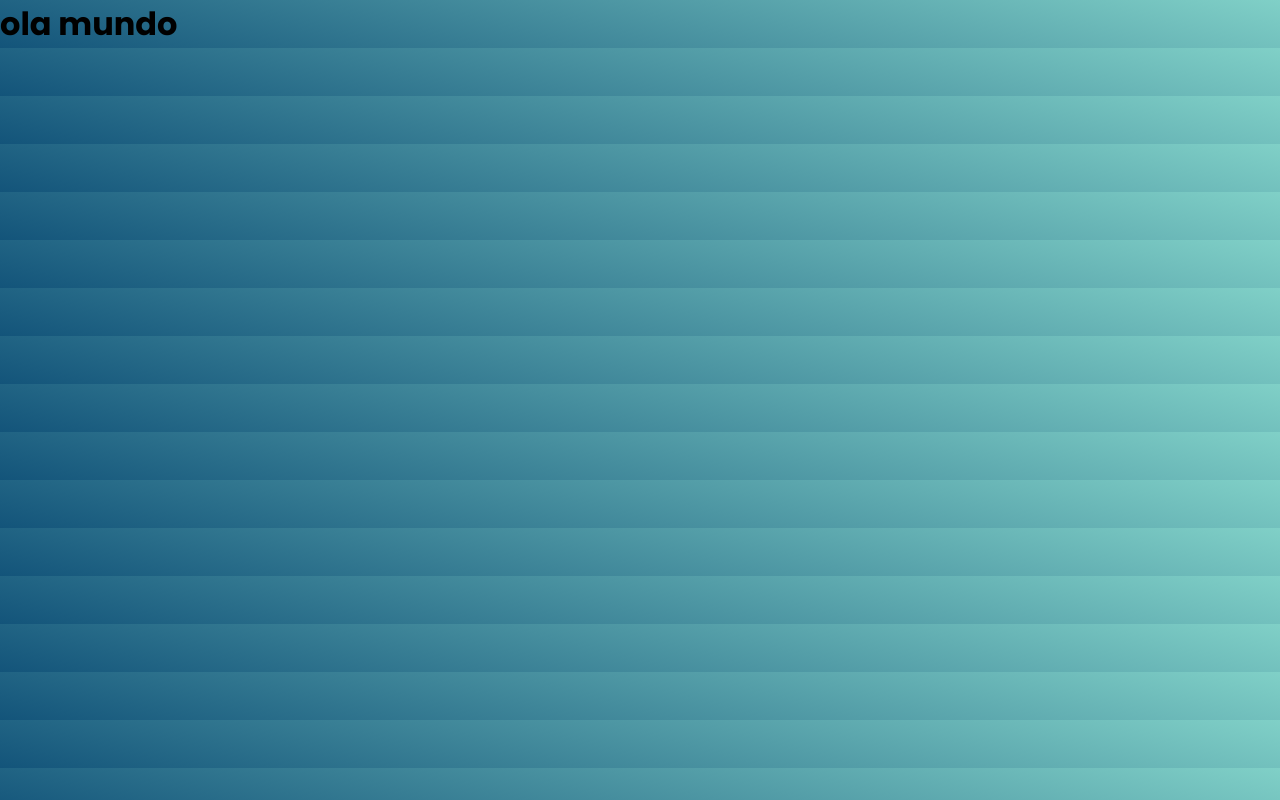
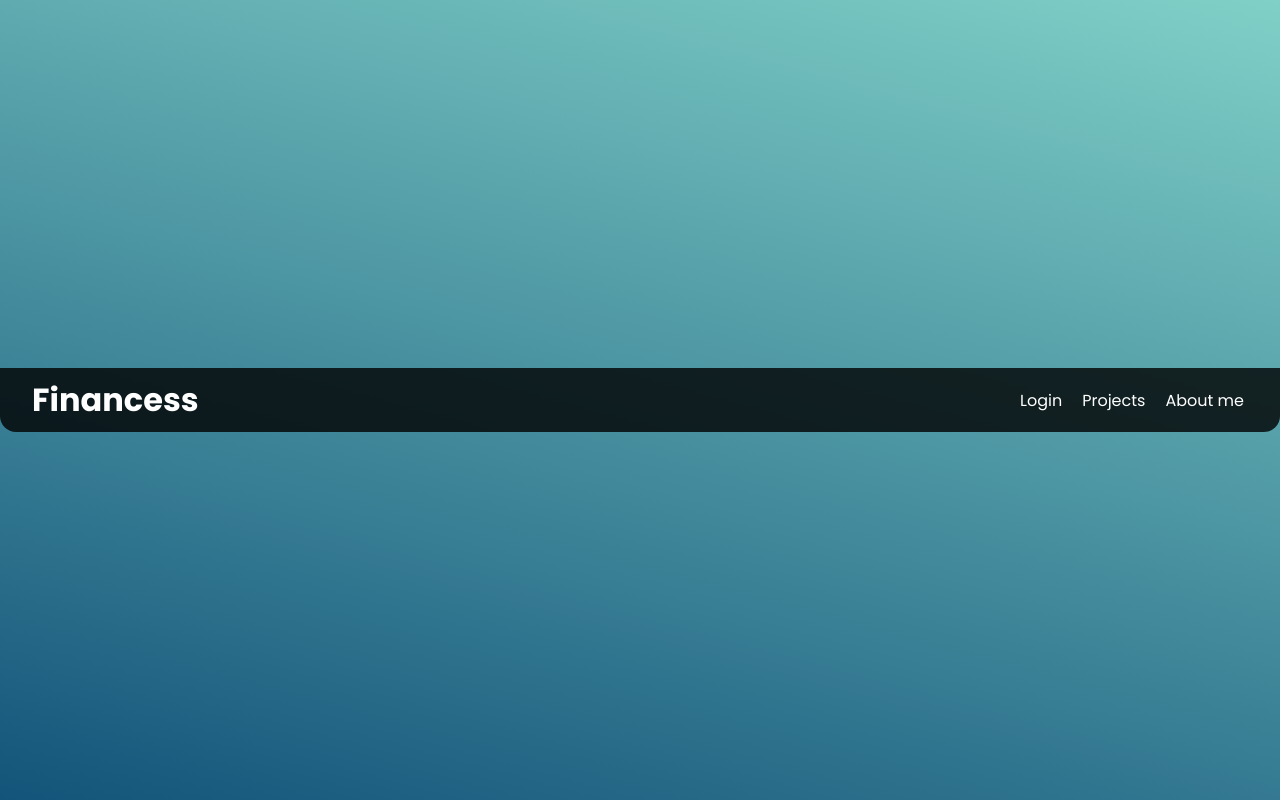
Before and after one commit to TallysonFreitas/comercio-online, a React (Create React App) app: page /home in a window 1280 px wide. Built offline with nearby package versions, Linux system fonts and the light colour scheme; a web font is replaced by a local one.

Commit message:
personalizando home

```diff
--- a/public/index.html
+++ b/public/index.html
@@ -27,7 +27,7 @@
       work correctly both with client-side routing and a non-root public URL.
       Learn how to configure a non-root public URL by running `npm run build`.
     -->
-    <title>React App</title>
+    <title>Financess</title>
   </head>
   <body>
     <noscript>You need to enable JavaScript to run this app.</noscript>
--- a/src/App.tsx
+++ b/src/App.tsx
@@ -1,26 +1,25 @@
 import { RouterProvider, createBrowserRouter } from 'react-router-dom'
 import PaginaDeCadastro from './containers/PaginaDeCadastro'
-import { EstiloGlobal } from './style'
+import { ContainerPadrao, EstiloGlobal } from './style'
 import { Provider } from 'react-redux'
 import store from './store'
+import Home from './containers/Home'
 
 function App() {
   const rotas = createBrowserRouter([
     { path: '/', element: <PaginaDeCadastro /> },
     {
       path: 'home',
-      element: (
-        <div>
-          <h1>ola mundo</h1>
-        </div>
-      )
+      element: <Home />
     }
   ])
 
   return (
     <Provider store={store}>
       <EstiloGlobal />
-      <RouterProvider router={rotas} />
+      <ContainerPadrao>
+        <RouterProvider router={rotas} />
+      </ContainerPadrao>
     </Provider>
   )
 }
--- /dev/null
+++ b/src/containers/Home/index.tsx
@@ -0,0 +1,25 @@
+import { Link } from 'react-router-dom'
+import { SHeader, SNavBar } from './style'
+
+const Home = () => {
+  return (
+    <>
+      <SHeader>
+        <h1>Financess</h1>
+        <SNavBar>
+          <li>
+            <Link to={'/'}>Login</Link>
+          </li>
+          <li>
+            <Link to={'/'}>Projects</Link>
+          </li>
+          <li>
+            <Link to={'/'}>About me</Link>
+          </li>
+        </SNavBar>
+      </SHeader>
+    </>
+  )
+}
+
+export default Home
--- /dev/null
+++ b/src/containers/Home/style.ts
@@ -0,0 +1,30 @@
+import styled from 'styled-components'
+
+export const SHeader = styled.header`
+  display: flex;
+  justify-content: space-between;
+  align-items: center;
+  width: 100%;
+  position: sticky;
+  top: 0px;
+  left: 0px;
+  background-color: rgba(0, 0, 0, 0.8);
+  border-radius: 0px 0px 16px 16px;
+  padding: 8px 32px;
+  color: #fff;
+`
+
+export const SNavBar = styled.ul`
+  display: flex;
+  justify-content: center;
+  align-items: center;
+  gap: 12px;
+
+  li {
+    a {
+      color: #fff;
+      text-decoration: none;
+      padding: 4px;
+    }
+  }
+`
--- a/src/containers/PaginaDeCadastro/index.tsx
+++ b/src/containers/PaginaDeCadastro/index.tsx
@@ -1,6 +1,5 @@
 import { useState } from 'react'
 import FormularioDeCadastro from '../../components/FormularioCadastro'
-import { ContainerPadrao } from '../../style'
 import FormularioDeLogin from '../../components/FormularioLogin'
 
 const PaginaDeCadastro = () => {
@@ -11,13 +10,13 @@ const PaginaDeCadastro = () => {
   }
 
   return (
-    <ContainerPadrao>
+    <>
       {alteraForm === true ? (
         <FormularioDeCadastro muda={Muda} />
       ) : (
         <FormularioDeLogin muda={Muda} />
       )}
-    </ContainerPadrao>
+    </>
   )
 }
 
--- a/src/style.ts
+++ b/src/style.ts
@@ -1,7 +1,7 @@
 import styled, { createGlobalStyle } from 'styled-components'
 
 export const ContainerPadrao = styled.div`
-  max-width: 1920px;
+  max-width: 1440px;
   width: 100%;
   margin: 0 auto;
   height: 100vh;
@@ -17,6 +17,7 @@ export const EstiloGlobal = createGlobalStyle`
   padding:0;
   box-sizing:border-box;
   font-family: 'Poppins', sans-serif;
+  list-style:none;
 }
 
 body{
```
